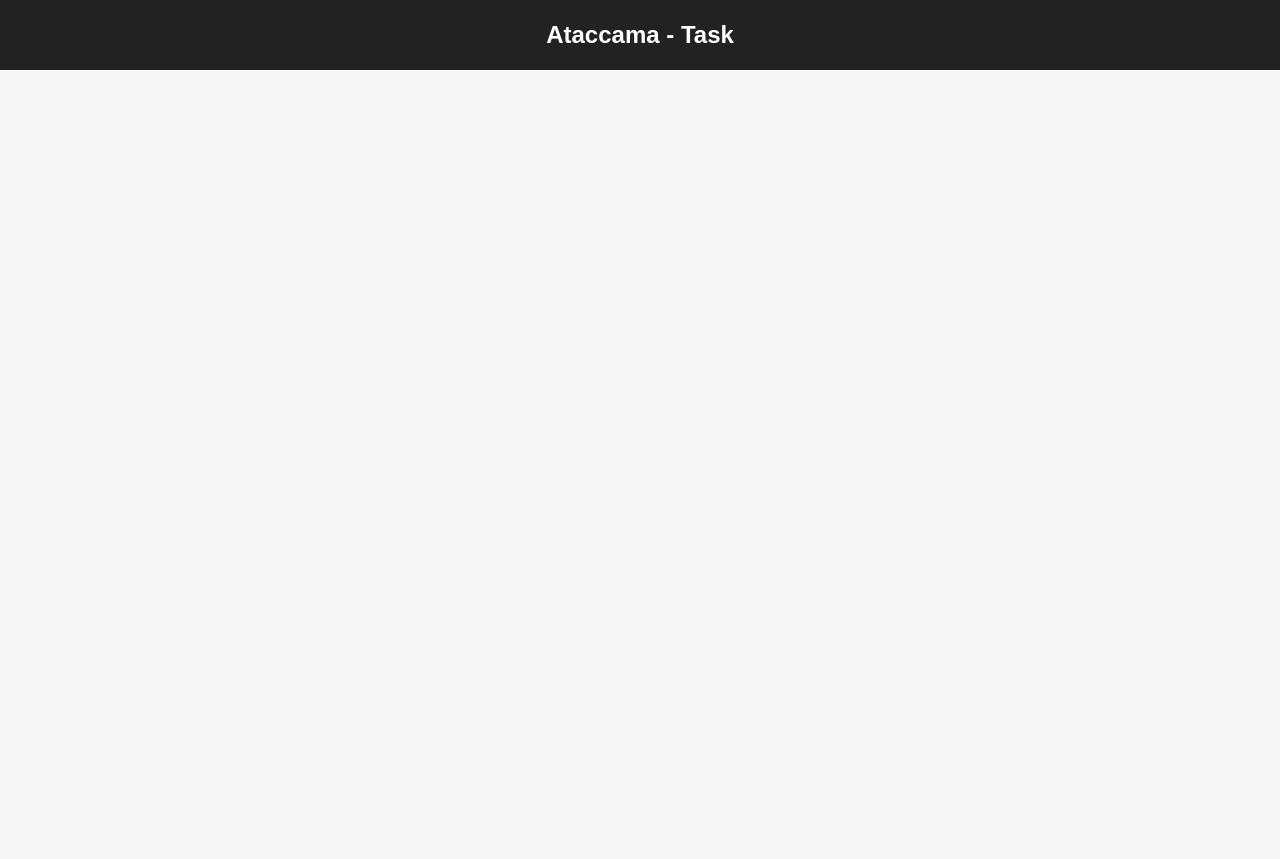
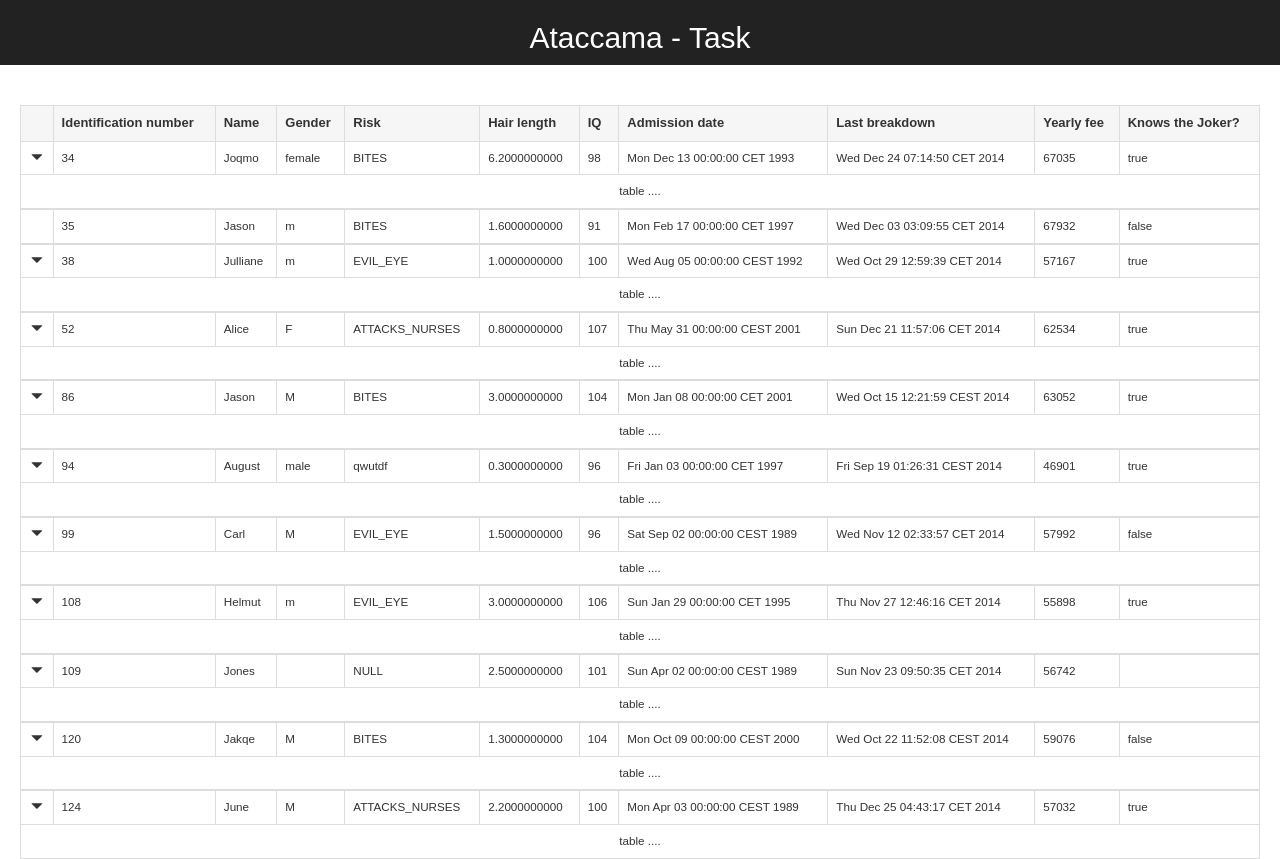
Before and after one commit to Juliecz/ataccama-task, a React app: page / in a window 1280 px wide. Before the commit the page ends 800 px from the top, so only its background shows below. Built offline with nearby package versions, Linux system fonts and the light colour scheme.

Commit message:
Add bootstrap, create first table

```diff
--- a/package.json
+++ b/package.json
@@ -7,6 +7,7 @@
   },
   "dependencies": {
     "react": "^15.6.1",
+    "react-bootstrap": "^0.31.3",
     "react-dom": "^15.6.1",
     "react-redux": "^5.0.6",
     "redux": "^3.7.2",
--- a/public/index.html
+++ b/public/index.html
@@ -19,6 +19,13 @@
       work correctly both with client-side routing and a non-root public URL.
       Learn how to configure a non-root public URL by running `npm run build`.
     -->
+
+    <!-- Latest compiled and minified CSS -->
+    <link rel="stylesheet" href="https://maxcdn.bootstrapcdn.com/bootstrap/latest/css/bootstrap.min.css">
+
+    <!-- Optional theme -->
+    <link rel="stylesheet" href="https://maxcdn.bootstrapcdn.com/bootstrap/latest/css/bootstrap-theme.min.css">
+
     <title>React App</title>
   </head>
   <body>
--- a/src/components/App/App.js
+++ b/src/components/App/App.js
@@ -2,6 +2,7 @@
 import { connect } from 'react-redux';
 import { getData } from '../../actions/actions';
 
+import Info from '../Info/index';
 import './style.css';
 
 class AppComponent extends Component {
@@ -17,7 +18,7 @@
 					<h2>Ataccama - Task</h2>
 				</div>
 				<div className="app-content">
-
+					<Info />
 				</div>
 			</div>
 		);
--- a/src/components/App/style.css
+++ b/src/components/App/style.css
@@ -2,7 +2,7 @@
     margin: 0;
     padding: 0;
     font-family: sans-serif;
-    background-color: #f6f6f6;
+    /*background-color: #f6f6f6;*/
 }
 
 .app {
--- a/src/components/Info/Info.js
+++ b/src/components/Info/Info.js
@@ -1,9 +1,12 @@
 import React, { Component } from 'react';
+
+import Table from '../../partials/Tables/Table';
+import './style.css';
 
 class Info extends Component {
 	render() {
-		return (<div>
-			Info
+		return (<div className="c-info">
+			<Table data={this.props.data}/>
 		</div>);
 	}
 }
--- a/src/components/Info/index.js
+++ b/src/components/Info/index.js
@@ -1,7 +1,9 @@
 import { connect } from 'react-redux';
 import InfoComponent from './Info';
 
-const mapStateToProps = (state) => ({});
+const mapStateToProps = (state) => ({
+	data: state.data
+});
 
 const mapDispatchToProps = (dispatch) => ({});
 
--- /dev/null
+++ b/src/components/Info/style.css
@@ -0,0 +1,3 @@
+.c-info {
+    padding: 40px 20px 0 20px;
+}
--- /dev/null
+++ b/src/partials/Table/Table.js
@@ -0,0 +1,38 @@
+import React from 'react';
+import { Table as BTable, Glyphicon } from 'react-bootstrap';
+import './style.css';
+
+const Table = ({ content }) =>
+	(<BTable bordered className="p-table">
+		{ content.map((row, i) =>
+			(<tbody key={`tbody_${i}`}>
+			{ i===0 && <tr>
+				<th />
+				{ Object.keys(row.data).map((key, i) =>
+					(<th key={`th_${i}`}>{ key }</th>)) }
+			</tr> }
+			<tr>
+				{(row.kids && Object.keys(row.kids).length > 0)
+				? <td>
+					<Glyphicon glyph="triangle-bottom"/>
+				</td> : <td /> }
+
+				{ Object.values(row.data).map((value, i) =>
+					(<td key={`td_${i}`}>{ value }</td>)) }
+			</tr>
+
+			{(row.kids && Object.keys(row.kids).length > 0)
+			&& <tr>
+				<td colSpan={Object.keys(row.data).length+1}>
+					table ....
+				</td>
+			</tr>}
+			</tbody>))
+		}
+	</BTable>);
+
+Table.defaultProps = {
+	content: []
+};
+
+export default Table;
--- /dev/null
+++ b/src/partials/Table/style.css
@@ -0,0 +1,23 @@
+.p-table {
+    margin: auto;
+    width: 100%;
+    text-align: left;
+    border-collapse: collapse;
+}
+
+th {
+    background-color: #f6f6f6;
+    font-size: small;
+}
+
+td {
+    padding: 5px 5px 5px 10px;
+    border: 1px solid #cecece;
+    min-width: 30px;
+    font-size: smaller;
+}
+
+td:first-child {
+    padding: 0;
+    text-align: center;
+}
--- /dev/null
+++ b/src/partials/Tables/Table.js
@@ -0,0 +1,14 @@
+import React from 'react';
+import { Table as BTable, Glyphicon } from 'react-bootstrap';
+import Table from '../Table/Table';
+
+const Tables = ({ data }) =>
+	(data && data.length > 0
+	? (<Table content={data}/>)
+	: (<div> Data not found </div>));
+
+Tables.defaultProps = {
+	data: []
+};
+
+export default Tables;
```
